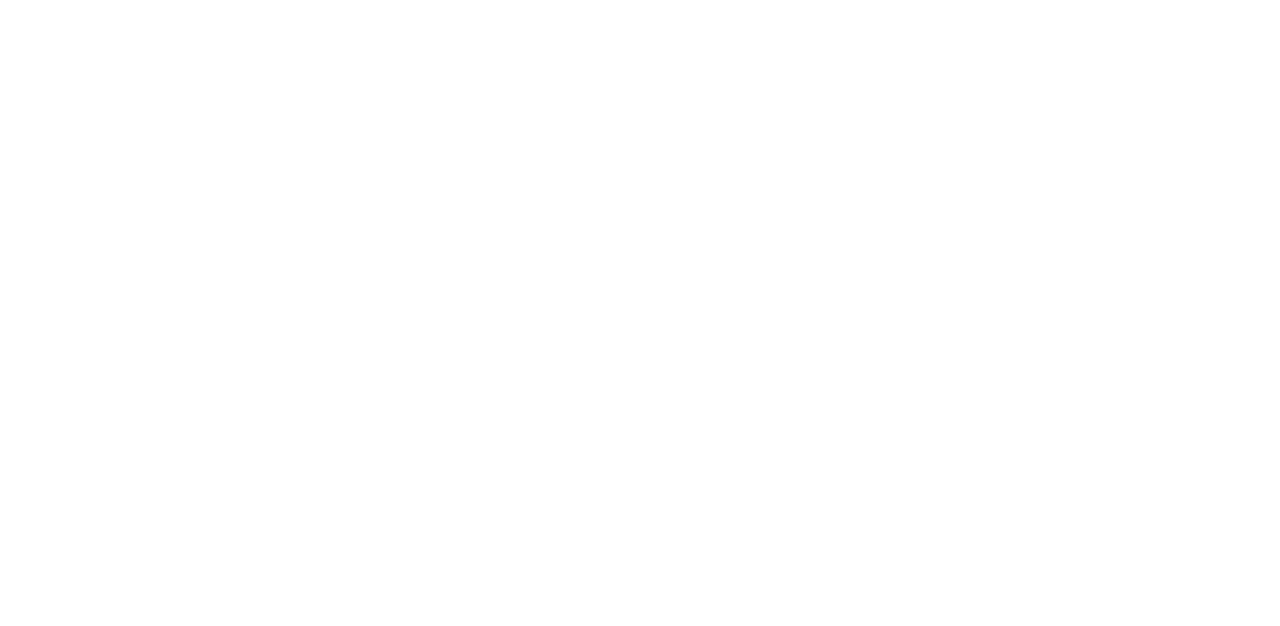
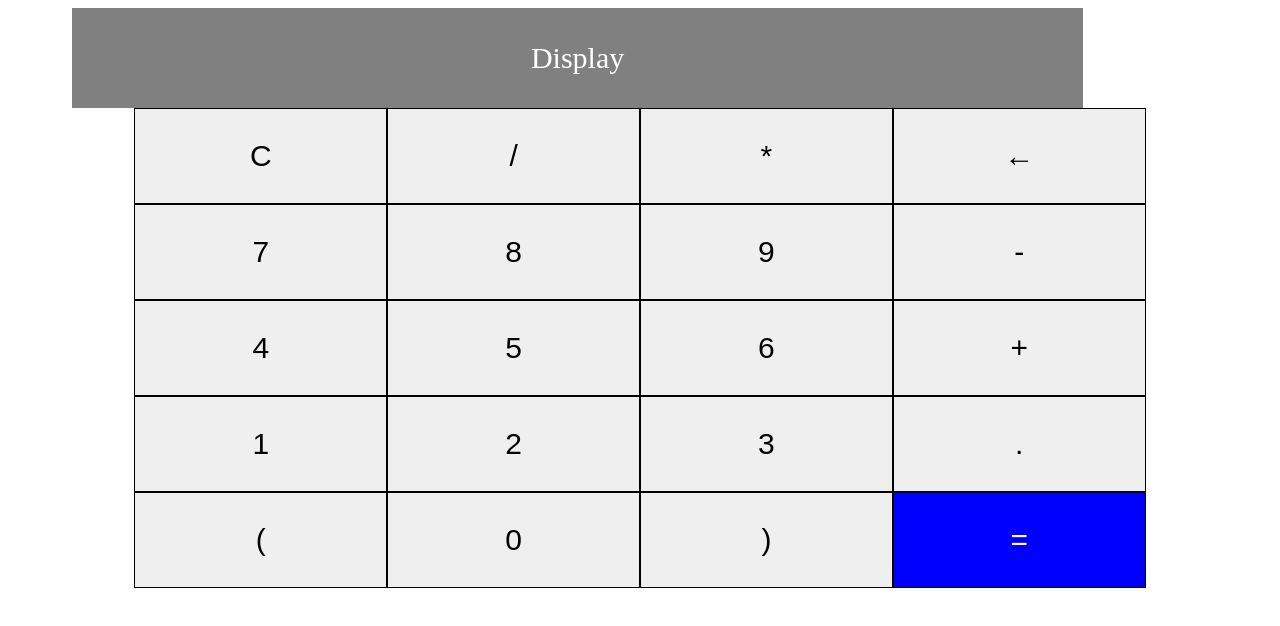
Before and after one commit to acciojob/calculator-abshekanil, a website: page main.html in a window 1280 px wide. Drawn offline with Linux system fonts and the light colour scheme.

Commit message:
created a submission

```diff
--- a/main.html
+++ b/main.html
@@ -7,6 +7,40 @@
 </head>
 
 <body>
+
+	<div class="calculator">
+
+	<div id="input">
+		Display
+	</div>
+
+		<div class="grid-container">
+        <!-- You can add content inside each grid item -->
+        <button id="clr">C</button>
+        <button id="divide">/</button>
+        <button id="multiply">*</button>
+        <button id="clear">←</button>
+        <button id="block7">7</button>
+        <button id="block8">8</button>
+        <button id="block9">9</button>
+        <button id="minus">-</button>
+        <button id="block4">4</button>
+        <button id="block5">5</button>
+        <button id="block6">6</button>
+        <button id="plus">+</button>
+        <button id="block1">1</button>
+        <button id="block2">2</button>
+        <button id="block3">3</button>
+        <button id="dot">.</button>
+        <button id="para-left">(</button>
+        <button id="block0">0</button>
+        <button id="para-right">)</button>
+        <button id="ans">=</button>
+    </div>
+
+</div>
+
+
 	<!-- the entire body must be written by student -->
     <script type="text/javascript" src="./script.js">
 </script>
--- a/styles.css
+++ b/styles.css
@@ -1,2 +1,35 @@
 
-/* Your CSS Code here. */
+
+#input{
+	width:80%;
+	background-color:grey;
+	margin-left:4rem;
+	height:100px;
+	display:flex;
+	justify-content:center;
+	align-items:center;
+	color:white;
+	font-size:30px;
+	text-align:right;
+
+}
+.grid-container{
+	display:grid;
+	grid-template-columns:repeat(4, 1fr);
+
+	width:80%;
+	height:80%;
+	margin:auto;
+}
+
+.grid-container>button{
+	border:1px solid black;
+	padding:30px;
+	text-align:center;
+	cursor:pointer;
+	font-size:30px;
+}
+#ans{
+	background-color:blue;
+	color:white;
+}
```
